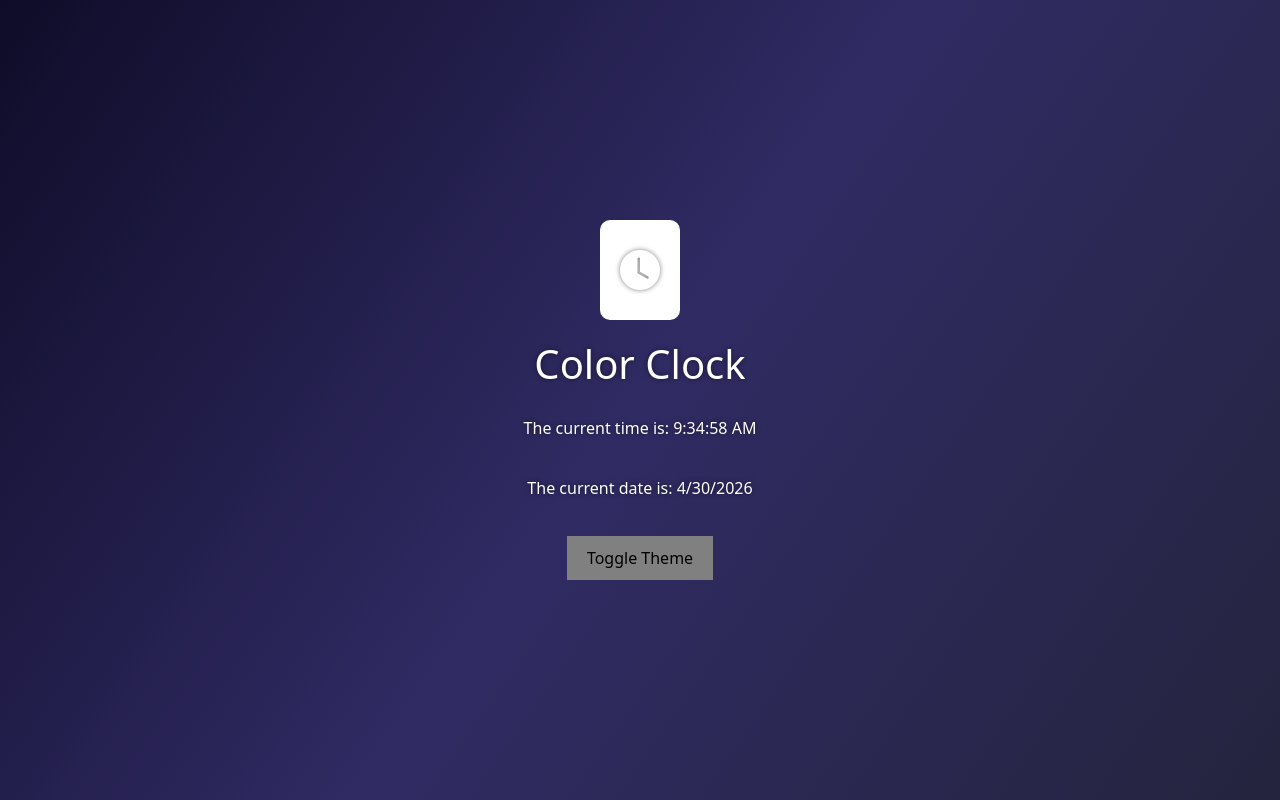
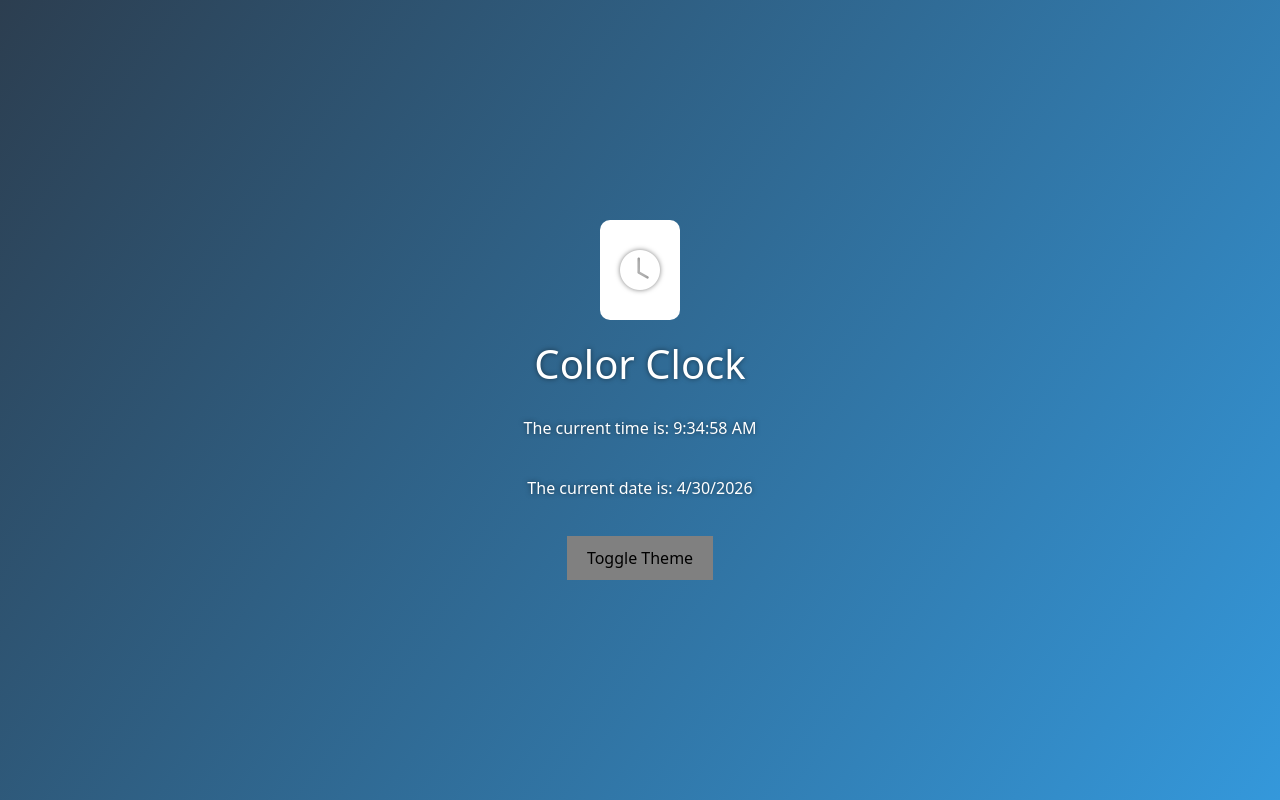
Before and after one commit to Goddii/color-clock, a React (Vite) app: page / in a window 1280 px wide. Built offline with nearby package versions, Linux system fonts and the light colour scheme.

Commit message:
refactor: remove unneccessary code

```diff
--- a/src/App.css
+++ b/src/App.css
@@ -5,8 +5,6 @@
 
 body{
   transition: background 1s ease-in-out;
-    /* background: #2c3e50;
-  background: linear-gradient(125deg, #2c3e50 0%, #3498db 100%); */
 }
 
 /* Theme 1 - Light/Blue-Yellow */
@@ -16,10 +14,9 @@ body.theme-one {
 
 /* Theme 2 - Dark/Purple */
 body.theme-two {
-  background: linear-gradient(125deg, #0f0c29, #302b63, #24243e);
+    background: linear-gradient(125deg, #2c3e50 0%, #3498db 100%);
+
 }
-
-
 
 .app-container {
   display: flex;
```
